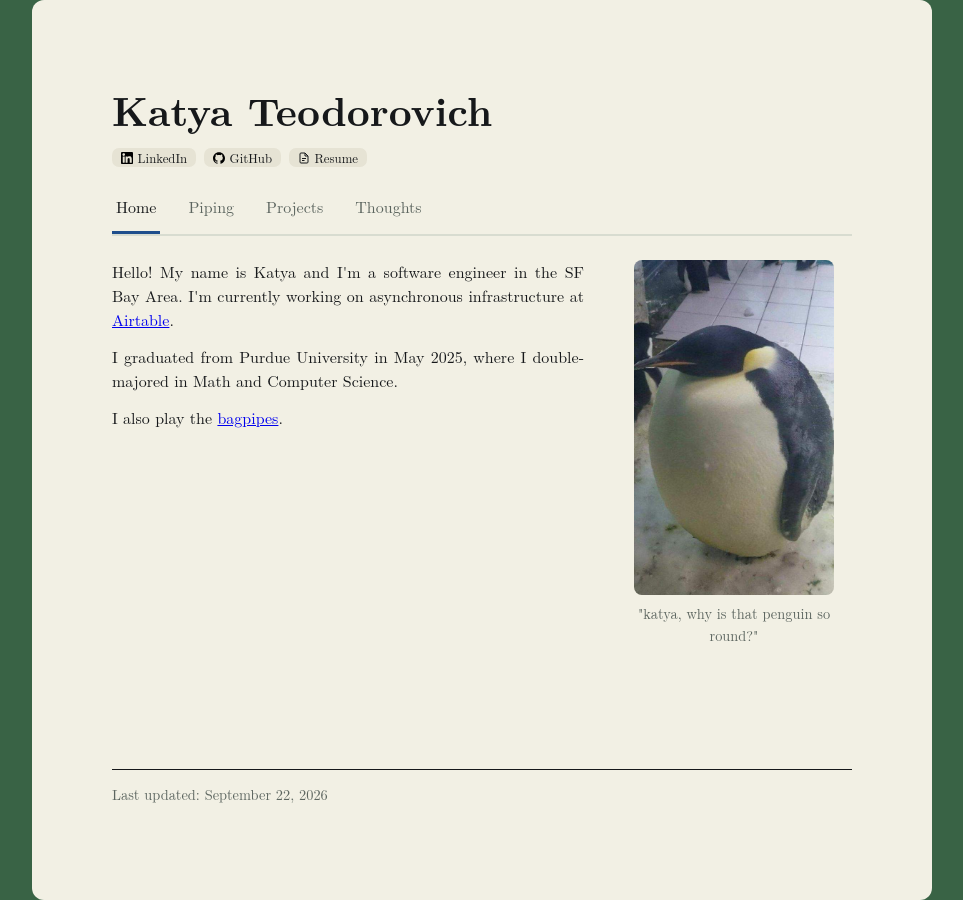
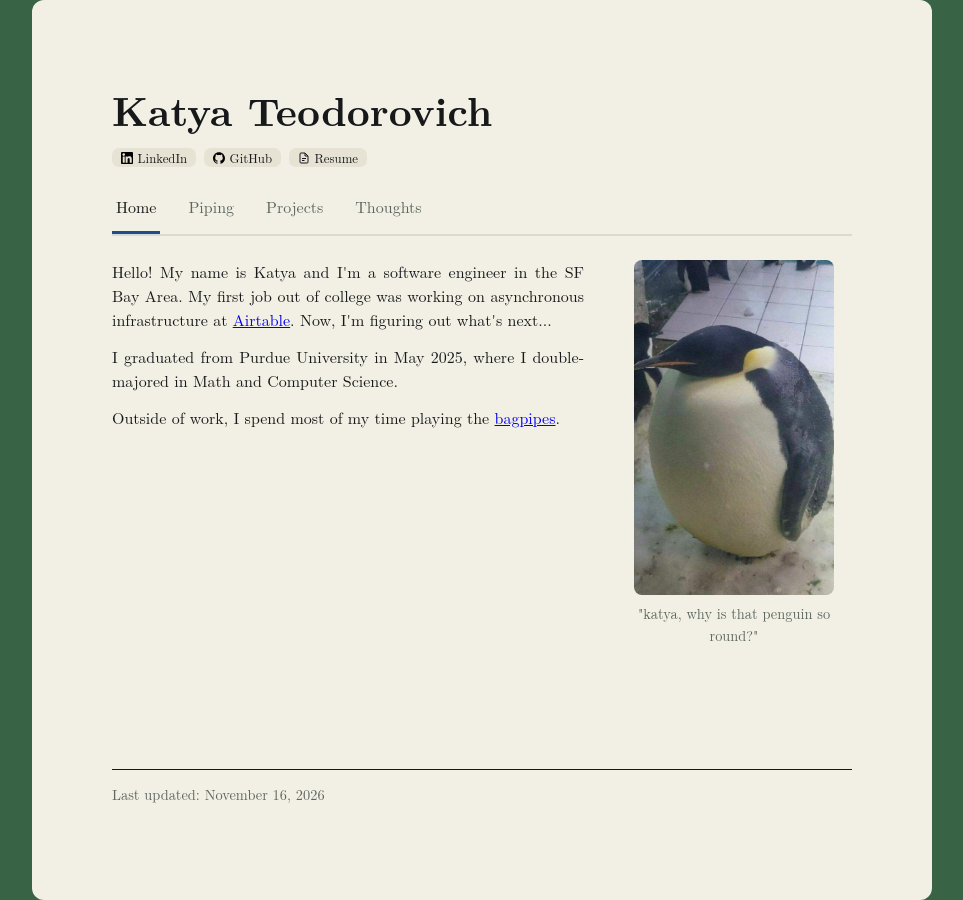
Before and after one commit to kteodorovich/kteodorovich.github.io, a Jekyll site: the page built from index.md, in a window 1280 px wide. Shown: the whole page, without its empty margins (158-1121 px from the left). Built offline with Jekyll 4.4.1, drawn with Linux system fonts in a browser that asks for light colours; some web fonts are replaced.

Commit message:
life updates!

```diff
--- a/index.md
+++ b/index.md
@@ -2,19 +2,21 @@
 layout: default
 title: Home
 permalink: /
-last_modified: 2026-09-22
+last_modified: 2026-11-16
 ---
 
 <section class="top">
   <div class="intro">
     <p>
-      Hello! My name is Katya and I'm a software engineer in the SF Bay Area. I'm currently working on asynchronous infrastructure at <a href="https://airtable.com">Airtable</a>.
+      Hello! My name is Katya and I'm a software engineer in the SF Bay Area.
+      My first job out of college was working on asynchronous infrastructure at <a href="https://airtable.com">Airtable</a>.
+      Now, I'm figuring out what's next...
     </p>
     <p>
       I graduated from Purdue University in May 2025, where I double-majored in Math and Computer Science.
     </p>
     <p>
-      I also play the <a href="{{ '/piping/' | relative_url }}">bagpipes</a>.
+      Outside of work, I spend most of my time playing the <a href="{{ '/piping/' | relative_url }}">bagpipes</a>.
     </p>
   </div>
   <div class="penguin">
```
Also changed, not shown: piping.md (+21 -2 lines), 1 other file.
